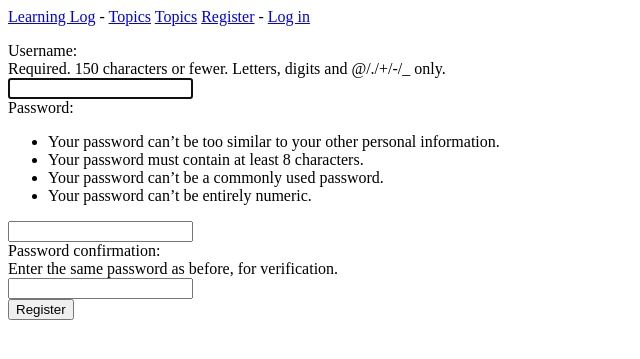
After one commit to BrianBett125/Learning_Log, a Django app: page /accounts/register/ in a window 1280 px wide. The commit adds this page. Shown: the top 359 px of the page, without its empty margins (0-640 px from the left). Run offline with Django 5.2, Linux system fonts and the light colour scheme.

Commit message:
registeration of user accounts

```diff
--- /dev/null
+++ b/accounts/templates/registration/register.html
@@ -0,0 +1,8 @@
+{% extends "learning_logs/base.html" %}
+ {% block content %}
+  <form action="{% url 'accounts:register' %}" method='post'>
+    {% csrf_token %}
+    {{ form.as_div }}
+    <button name="submit">Register</button>
+  </form>
+ {% endblock content %}
--- a/accounts/urls.py
+++ b/accounts/urls.py
@@ -1,9 +1,12 @@
 """Define URL patterns for for accounts."""
 
 from django.urls import path, include
+from . import views
 
 app_name = 'accounts'
 urlpatterns= [
         # include default auth urls
         path('', include('django.contrib.auth.urls')),
+        # registration page
+        path('register/', views.register, name='register'),
 ]
--- a/accounts/views.py
+++ b/accounts/views.py
@@ -1,3 +1,21 @@
-from django.shortcuts import render
+from django.shortcuts import render, redirect
+from django.contrib.auth import login
+from django.contrib.auth.forms import UserCreationForm
 
-# Create your views here.
+def register(request):
+    """Register a new user."""
+    if request.method != 'POST':
+        # Display blank registration form.
+        form = UserCreationForm()
+    else:
+        # Process completed form.
+        form = UserCreationForm(data=request.POST)
+        if form.is_valid():
+            new_user = form.save()
+            # Log the user in and then redirect to home page.
+            login(request, new_user)
+            return redirect('learning_logs:index')
+
+    # Display a blank or invalid form.
+    context = {'form': form}
+    return render(request, 'registration/register.html', context)
--- a/learning_logs/models.py
+++ b/learning_logs/models.py
@@ -1,9 +1,11 @@
 from django.db import models
+from django.contrib.auth.models import User
 
 class Topic(models.Model):
     """A topic the user is learning about"""
     text = models.CharField(max_length=200)
     date_added = models.DateTimeField(auto_now_add=True)
+    owner = models.ForeignKey(User, on_delete=models.CASCADE)
 
     def __str__(self):
         """Return a string representation of the model."""
--- a/learning_logs/templates/learning_logs/base.html
+++ b/learning_logs/templates/learning_logs/base.html
@@ -6,6 +6,7 @@
 {% if user.is_authenticated %}
   <span>Hello, {{ user.username }}.</span>
 {% else %}
+   <a href="{% url 'accounts:register' %}">Register</a> -
   <a href="{% url 'accounts:login' %}">Log in</a>
 {% endif %}
 </p>
--- a/learning_logs/views.py
+++ b/learning_logs/views.py
@@ -1,4 +1,5 @@
 from django.shortcuts import render, redirect
+from django.contrib.auth.decorators import login_required
 from .models import Topic, Entry
 from .forms import TopicForm,EntryForm
 
@@ -6,12 +7,14 @@ def index(request):
     """the homepage for learning_logs."""
     return render(request, 'learning_logs/index.html')
 
+@login_required
 def topics(request):
     """show all topics."""
     topics = Topic.objects.order_by('date_added')
     context = {'topics': topics}
     return render(request, 'learning_logs/topics.html', context)
 
+@login_required
 def topic(request, topic_id):
     """Show a single topic and all its entries."""
     topic = Topic.objects.get(id=topic_id)
@@ -19,6 +22,7 @@ def topic(request, topic_id):
     context = {'topic': topic, 'entries': entries}
     return render(request, 'learning_logs/topic.html', context)
 
+@login_required
 def new_topic(request):
     """Add a new topic."""
     if request.method != 'POST':
@@ -35,6 +39,7 @@ def new_topic(request):
     context = {'form': form}
     return render(request, 'learning_logs/new_topic.html', context)
 
+@login_required
 def new_entry(request, topic_id):
     """Add a new entry for a particular topic."""
     topic = Topic.objects.get(id=topic_id)
@@ -55,6 +60,7 @@ def new_entry(request, topic_id):
     context = {'topic': topic, 'form': form}
     return render(request, 'learning_logs/new_entry.html', context)
 
+@login_required
 def edit_entry(request, entry_id):
     """Edit an existing entry."""
     entry = Entry.objects.get(id=entry_id)
--- a/ll_project/settings.py
+++ b/ll_project/settings.py
@@ -128,3 +128,4 @@ DEFAULT_AUTO_FIELD = 'django.db.models.BigAutoField'
 # my settings.
 LOGIN_REDIRECT_URL = 'learning_logs:index'
 LOGOUT_REDIRECT_URL ='learning_logs:index'
+LOGIN_URL = 'accounts:login'
```
Also changed, not shown: db.sqlite3, learning_logs/migrations/0003_topic_owner.py (added).
